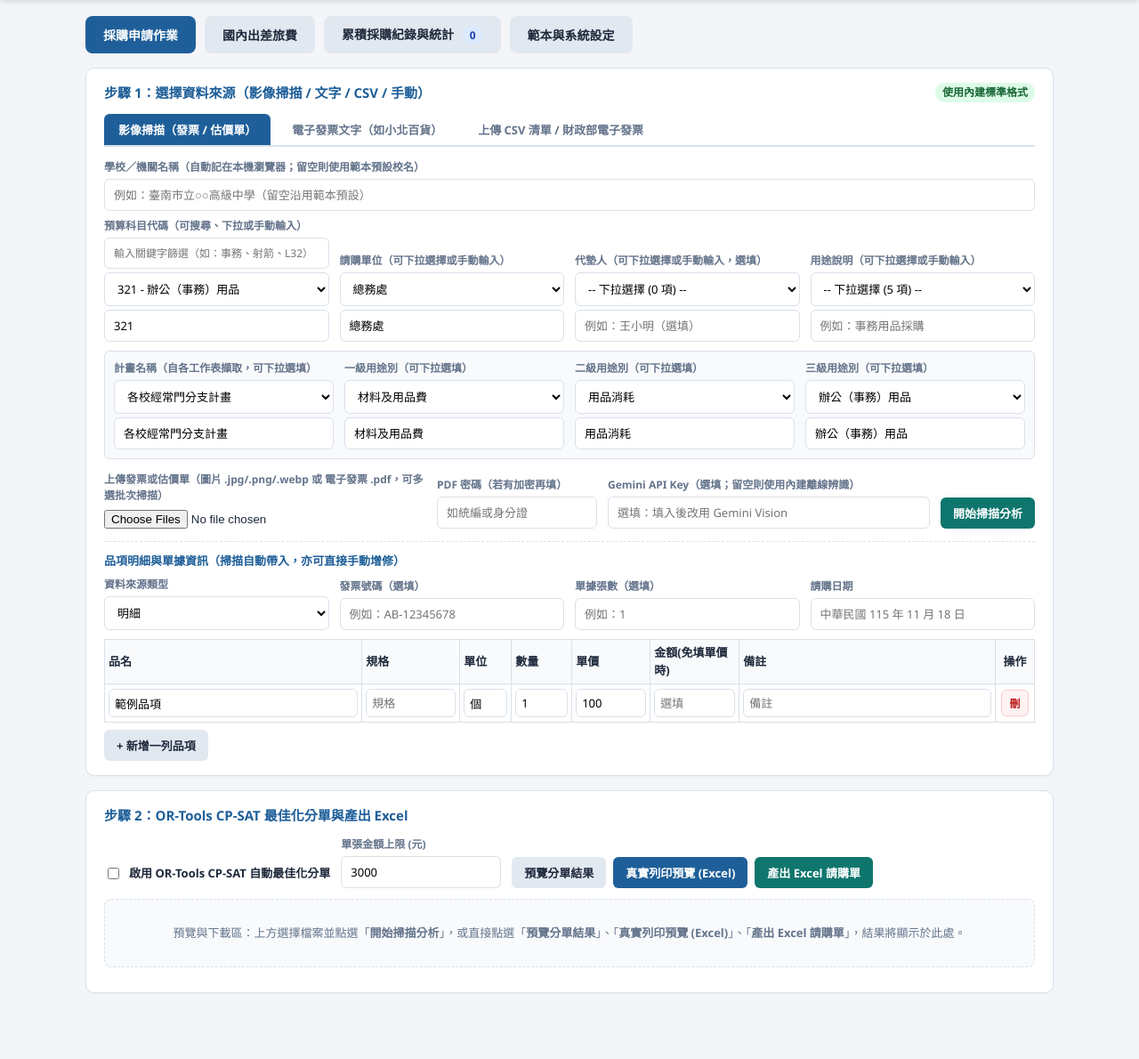
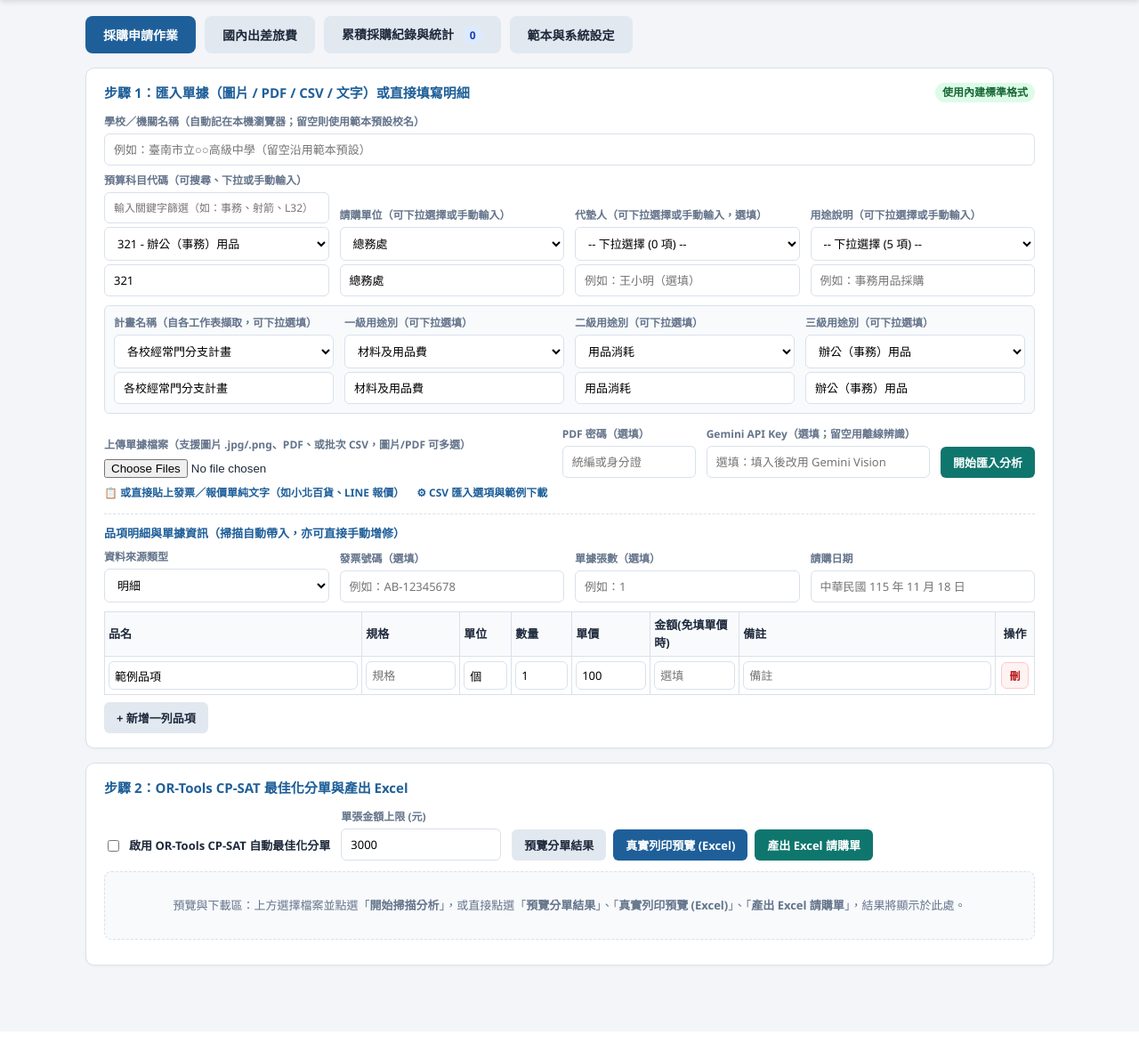
Before and after one commit to Albertyoung22/Purchase, a Flask app: page / in a window 1280 px wide. Shown: the part 73-1263 px from the top of the page at 89% size. After the commit the page ends 1161 px from the top, so only its background shows below. Run offline with Flask 3, Linux system fonts and the light colour scheme.

Commit message:
Unify purchase Step 1 tabs into single file/text import area

```diff
--- a/templates/index.html
+++ b/templates/index.html
@@ -196,15 +196,10 @@
     <!-- Step 1 (was Step 2): Data Source -->
     <div class="card">
       <div class="card-title">
-        <span>步驟 1：選擇資料來源（影像掃描 / 文字 / CSV / 手動）</span>
+        <span>步驟 1：匯入單據（圖片 / PDF / CSV / 文字）或直接填寫明細</span>
         <span id="tplStatus" class="badge ok">
           {{ '使用範本：' + template_name if has_template else '使用內建標準格式' }}
         </span>
-      </div>
-      <div class="tabs">
-        <button class="tab-btn active" onclick="switchTab('scan', this)">影像掃描（發票 / 估價單）</button>
-        <button class="tab-btn" onclick="switchTab('invoice_text', this)">電子發票文字（如小北百貨）</button>
-        <button class="tab-btn" onclick="switchTab('csv', this)">上傳 CSV 清單 / 財政部電子發票</button>
       </div>
 
       <!-- Shared Header Metadata -->
@@ -261,58 +256,48 @@
         </div>
       </div>
 
-      <!-- Tab 0: Image Scan (Invoice / Quotation) -->
+      <!-- Unified File Import (Image / PDF / CSV) + Collapsible Text Paste -->
       <div id="panel-scan" class="tab-panel active">
         <div class="row">
+          <div class="col" style="flex:2;">
+            <label>上傳單據檔案（支援圖片 .jpg/.png、PDF、或批次 CSV，圖片/PDF 可多選）</label>
+            <input type="file" id="scanFile" accept=".jpg,.jpeg,.png,.webp,.bmp,.pdf,.csv" multiple />
+          </div>
+          <div style="width:150px;">
+            <label>PDF 密碼（選填）</label>
+            <input type="text" id="pdfPassword" placeholder="統編或身分證" />
+          </div>
           <div class="col">
-            <label>上傳發票或估價單（圖片 .jpg/.png/.webp 或 電子發票 .pdf，可多選批次掃描）</label>
-            <input type="file" id="scanFile" accept=".jpg,.jpeg,.png,.webp,.bmp,.pdf" multiple />
-          </div>
-          <div style="width:180px;">
-            <label>PDF 密碼（若有加密再填）</label>
-            <input type="text" id="pdfPassword" placeholder="如統編或身分證" />
-          </div>
-          <div class="col">
-            <label>Gemini API Key（選填；留空則使用內建離線辨識）</label>
+            <label>Gemini API Key（選填；留空用離線辨識）</label>
             <input type="text" id="geminiKey" placeholder="選填：填入後改用 Gemini Vision" />
           </div>
           <div>
-            <button class="accent" onclick="scanDocumentImage()">開始掃描分析</button>
-          </div>
+            <button class="accent" onclick="scanDocumentImage()">開始匯入分析</button>
+          </div>
+        </div>
+        <div style="margin-top:8px; display:flex; gap:14px; flex-wrap:wrap; align-items:center; font-size:12px; color:var(--muted);">
+          <details style="margin:0;">
+            <summary style="margin:0; display:inline; font-size:12px;">📋 或直接貼上發票／報價單純文字（如小北百貨、LINE 報價）</summary>
+            <div style="margin-top:8px; padding:10px; background:#f8fafc; border:1px solid var(--border); border-radius:6px; min-width:540px;">
+              <textarea id="invoiceText" style="min-height:95px;" placeholder="請貼上電子發票或估價單文字（例如小北百貨明細）...">{{ sample_invoice }}</textarea>
+              <div style="margin-top:6px; display:flex; gap:8px; align-items:center;">
+                <button type="button" class="accent" onclick="parsePastedTextToTable()">以 CP-SAT 解析文字 → 帶入下方明細</button>
+              </div>
+            </div>
+          </details>
+          <details style="margin:0;">
+            <summary style="margin:0; display:inline; font-size:12px;">⚙ CSV 匯入選項與範例下載</summary>
+            <div style="margin-top:8px; padding:10px; background:#f8fafc; border:1px solid var(--border); border-radius:6px; display:flex; gap:10px; align-items:center; flex-wrap:wrap;">
+              <select id="csvKind" style="width:auto;">
+                <option value="standard">標準採購明細／發票 CSV（如 requests_sample.csv）</option>
+                <option value="einvoice">財政部電子發票匯出 CSV</option>
+              </select>
+              <a href="/api/sample-csv" style="font-size:12px;">下載標準範例 CSV</a>
+              <span id="csvStatus" style="font-size:12px; color:var(--accent);"></span>
+            </div>
+          </details>
         </div>
         <div id="scanResultBox" style="margin-top:12px; display:none;"></div>
-      </div>
-
-      <!-- Tab 1: Invoice Text -->
-      <div id="panel-invoice_text" class="tab-panel">
-        <label>貼上電子發票明細文字</label>
-        <textarea id="invoiceText" placeholder="請貼上小北百貨或一般電子發票證明聯與明細文字...">{{ sample_invoice }}</textarea>
-        <div style="margin-top:8px; display:flex; gap:8px;">
-          <button class="secondary" onclick="parseInvoicePreview()">解析發票預覽</button>
-        </div>
-        <div id="invoiceParsedBox" style="margin-top:10px; display:none;"></div>
-      </div>
-
-      <!-- Tab 2: CSV Upload -->
-      <div id="panel-csv" class="tab-panel">
-        <div class="row">
-          <div class="col">
-            <label>CSV 類型</label>
-            <select id="csvKind">
-              <option value="standard">標準採購明細／發票 CSV（如 requests_sample.csv）</option>
-              <option value="einvoice">財政部電子發票匯出 CSV</option>
-            </select>
-          </div>
-          <div class="col">
-            <label>選擇 CSV 檔案</label>
-            <input type="file" id="csvFile" accept=".csv" />
-          </div>
-          <div>
-            <button onclick="uploadCsv()">上傳 CSV</button>
-            <a href="/api/sample-csv" style="margin-left:8px; font-size:13px;">下載標準範例 CSV</a>
-          </div>
-        </div>
-        <div id="csvStatus" style="margin-top:8px; font-size:13px; color:var(--accent);"></div>
       </div>
 
       <!-- Always-visible Editable Items & Receipt Metadata -->
@@ -808,8 +793,23 @@
 
     async function scanDocumentImage() {
       const files = [...(document.getElementById("scanFile").files || [])];
-      if (!files.length) return showStatus("請先選擇發票或估價單檔案", false);
-
+      if (!files.length) return showStatus("請先選擇圖片、PDF 或 CSV 檔案", false);
+
+      // Auto-handle CSV files if selected in unified file picker
+      if (files.length === 1 && files[0].name.toLowerCase().endsWith(".csv")) {
+        currentMode = "csv";
+        const fd = new FormData();
+        fd.append("file", files[0]);
+        const res = await fetch("/api/upload-csv", { method: "POST", body: fd });
+        const data = await res.json();
+        if (!data.ok) return showStatus(data.error, false);
+        const csvStatusEl = document.getElementById("csvStatus");
+        if (csvStatusEl) csvStatusEl.textContent = "已上傳 CSV：" + data.filename;
+        showStatus("CSV 上傳成功：" + data.filename + "（請直接點步驟 2「預覽分單結果」或「產出 Excel 請購單」）");
+        return;
+      }
+
+      currentMode = "scan";
       const pdfPw = document.getElementById("pdfPassword").value.trim();
       const geminiKey = document.getElementById("geminiKey").value.trim();
 
@@ -1025,6 +1025,26 @@
       }
       if (!data.ok) return showStatus(data.error, false);
       renderScanResult(data, true);
+    }
+
+    async function parsePastedTextToTable() {
+      const rawText = document.getElementById("invoiceText")?.value || "";
+      if (!rawText.trim()) return showStatus("請先貼上發票或報價單文字", false);
+      currentMode = "scan";
+      showStatus("正在解析文字並帶入明細表...");
+      let data;
+      try {
+        const res = await fetch("/api/parse-raw-ocr-cpsat", {
+          method: "POST",
+          headers: { "Content-Type": "application/json" },
+          body: JSON.stringify({ raw_text: rawText })
+        });
+        data = await res.json();
+      } catch (err) {
+        return showStatus("文字解析失敗：" + err.message, false);
+      }
+      if (!data.ok) return showStatus(data.error, false);
+      renderScanResult(data, false);
     }
 
     function showStatus(msg, isOk = true) {
```
